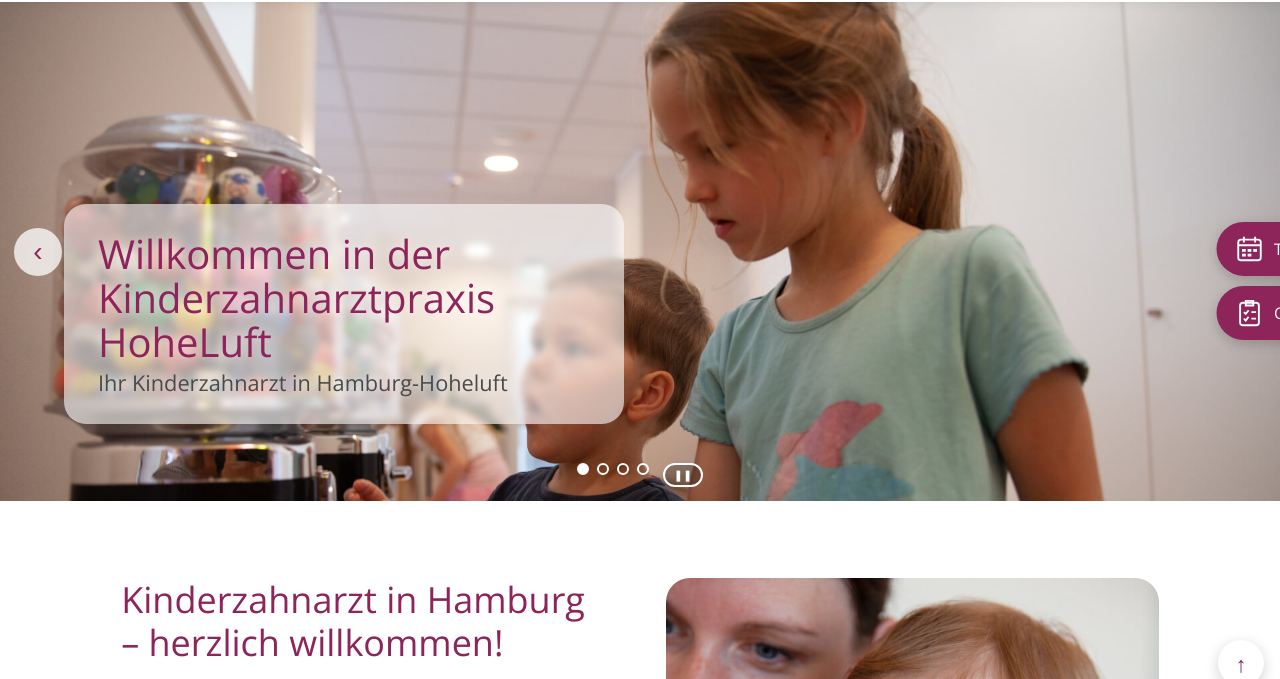
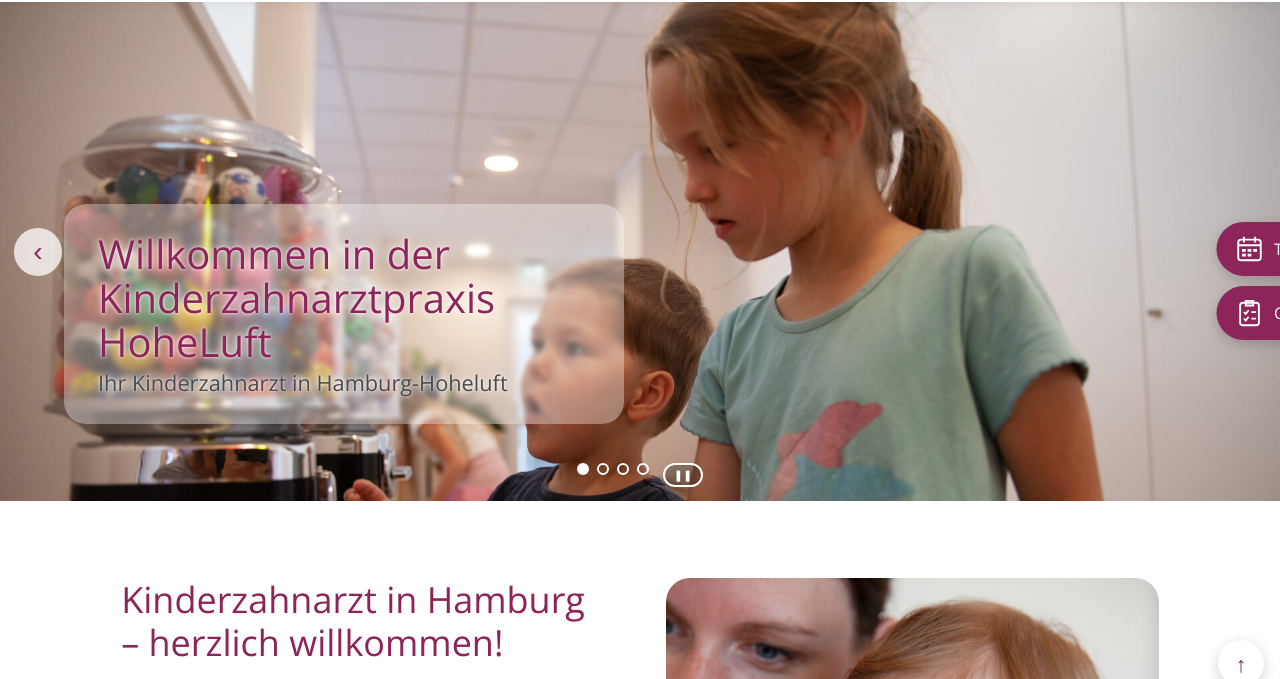
Before and after one commit to ntvc7dg98m-stack/hoheluft-vorschau, a plain HTML site: page index.html in a window 1280 px wide. Shown: the part 98-777 px from the top of the page. Drawn offline with Linux system fonts and the light colour scheme; no server answers.

Commit message:
Slider-Textkasten noch transparenter
Co-Authored-By: Claude Opus 5.5 <noreply@anthropic.com>
Claude-Session: https://claude.ai/code/session_01XGtsX2UjCvgEjNyA316ncp

```diff
--- a/style.css
+++ b/style.css
@@ -47,7 +47,7 @@ details.menu nav a:hover{background:var(--alt)}
 .slide{position:absolute;inset:0;opacity:0;transition:opacity 1.2s ease}
 .slide.on{opacity:1}
 .slide img{width:100%;height:100%;object-fit:cover}
-.slide .cap{position:absolute;bottom:clamp(24px,6vw,90px);left:max(5vw,16px);max-width:min(560px,80%);background:rgb(255 255 255/.6);backdrop-filter:blur(3px);-webkit-backdrop-filter:blur(3px);border-radius:22px;padding:clamp(16px,2.4vw,28px) clamp(18px,3vw,34px)}
+.slide .cap{position:absolute;bottom:clamp(24px,6vw,90px);left:max(5vw,16px);max-width:min(560px,80%);background:rgb(255 255 255/.35);backdrop-filter:blur(2px);-webkit-backdrop-filter:blur(2px);border-radius:22px;padding:clamp(16px,2.4vw,28px) clamp(18px,3vw,34px)}
 .slide.r .cap{left:auto;right:max(5vw,16px)}
 .cap b{display:block;color:var(--be);font-size:clamp(24px,3.2vw,40px);font-weight:500;line-height:1.1}
 .cap span{display:block;color:var(--ink);font-size:clamp(16px,1.7vw,22px);margin-top:6px}
@@ -241,4 +241,4 @@ footer{border-top-color:var(--be)}
 
 /* Behandlungs-Kacheln: Rahmen im Farbverlauf */
 .feat,.treat .card{border:2px solid transparent;background:linear-gradient(#fff,#fff) padding-box,linear-gradient(135deg,#8d245a,#d47f56) border-box}
-.cap b,.cap span{text-shadow:0 0 12px rgb(255 255 255/.8)}
+.cap b,.cap span{text-shadow:0 0 10px rgb(255 255 255/.95),0 0 3px rgb(255 255 255/.9)}
```
